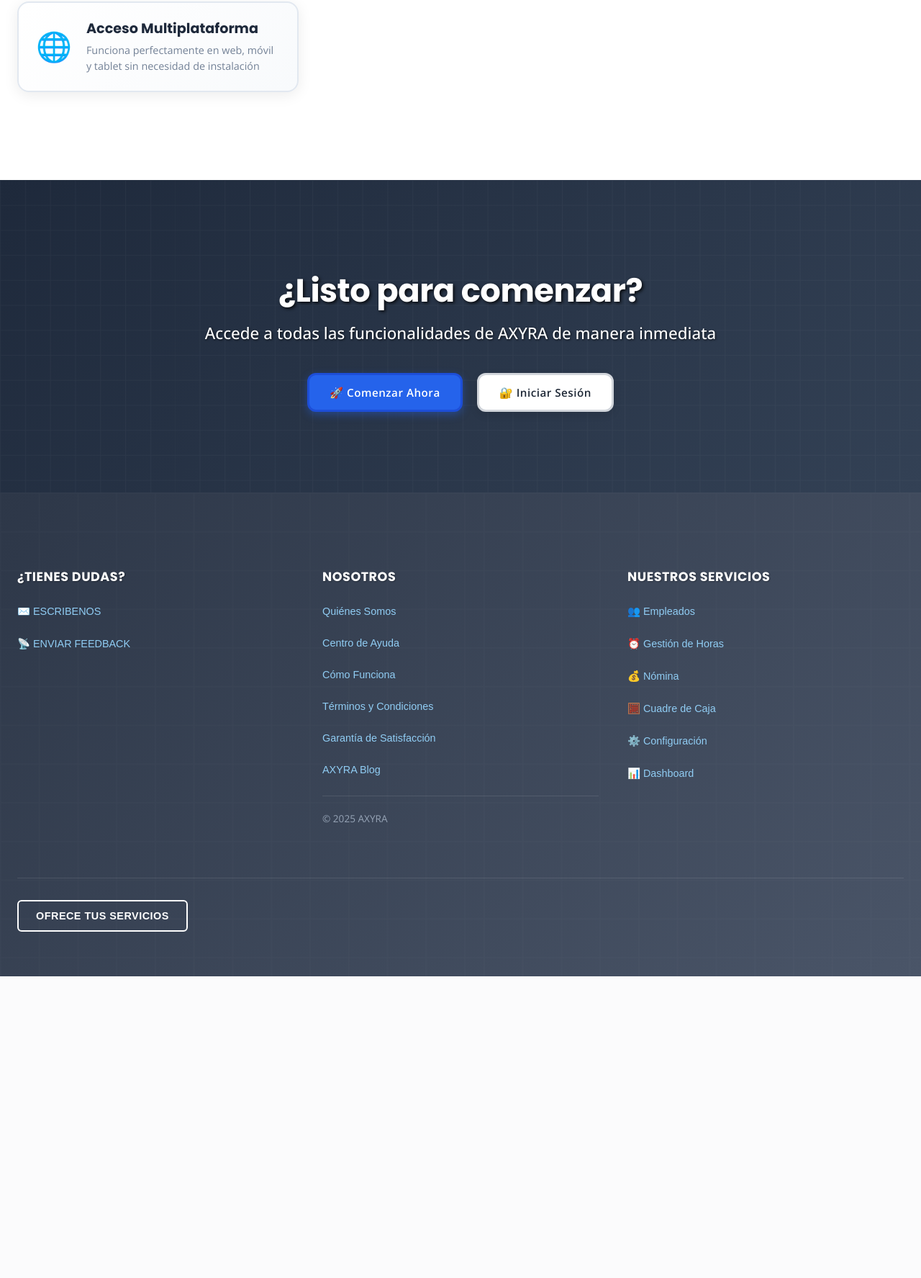
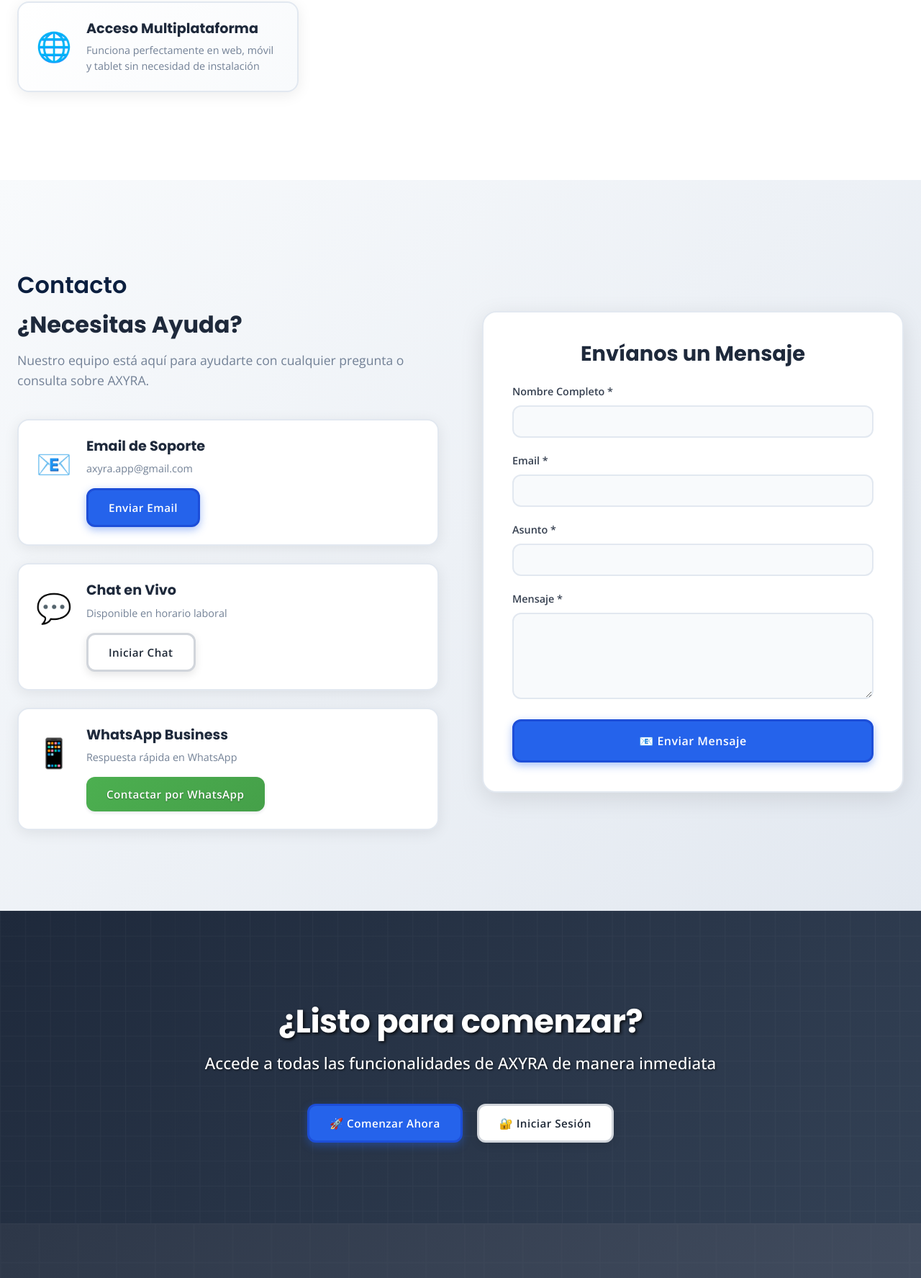
Before and after one commit to axyra-app/axyra-sistema-gestion, a FastAPI app: page / in a window 1280 px wide. Shown: the part 2788-4563 px from the top of the page at 72% size. Before the commit the page ends 4144 px from the top, so only its background shows below. Run offline with FastAPI, Linux system fonts and the light colour scheme; data that the repository does not hold is empty.

Commit message:
Fix authentication issues and add comprehensive contact section - Fix automatic login by modifying loadExistingSession() to require manual authentication - Add complete contact section with working navigation and contact form - Implement proper authentication flow in dashboard with user-friendly messages - Add contact methods: email support, live chat (placeholder), and WhatsApp - Create professional contact form with validation and confirmation modal - Add CSS styles for contact section and authentication required messages - Fix dashboard authentication to show login message instead of redirecting - Implement proper session management without automatic authentication loops

```diff
--- a/frontend/index.html
+++ b/frontend/index.html
@@ -204,6 +204,83 @@
               <h3>Acceso Multiplataforma</h3>
               <p>Funciona perfectamente en web, móvil y tablet sin necesidad de instalación</p>
             </div>
+          </div>
+        </div>
+      </div>
+    </section>
+
+    <!-- Sección de Contacto -->
+    <section class="axyra-contact" id="contacto">
+      <div class="axyra-container">
+        <h2 class="axyra-section-title">Contacto</h2>
+        <div class="axyra-contact-content">
+          <div class="axyra-contact-info">
+            <h3>¿Necesitas Ayuda?</h3>
+            <p>Nuestro equipo está aquí para ayudarte con cualquier pregunta o consulta sobre AXYRA.</p>
+
+            <div class="axyra-contact-methods">
+              <div class="axyra-contact-method">
+                <div class="axyra-contact-icon">📧</div>
+                <div class="axyra-contact-details">
+                  <h4>Email de Soporte</h4>
+                  <p>axyra.app@gmail.com</p>
+                  <button class="axyra-btn axyra-btn-primary" onclick="enviarEmailSoporte()">
+                    Enviar Email
+                  </button>
+                </div>
+              </div>
+
+              <div class="axyra-contact-method">
+                <div class="axyra-contact-icon">💬</div>
+                <div class="axyra-contact-details">
+                  <h4>Chat en Vivo</h4>
+                  <p>Disponible en horario laboral</p>
+                  <button class="axyra-btn axyra-btn-secondary" onclick="iniciarChat()">
+                    Iniciar Chat
+                  </button>
+                </div>
+              </div>
+
+              <div class="axyra-contact-method">
+                <div class="axyra-contact-icon">📱</div>
+                <div class="axyra-contact-details">
+                  <h4>WhatsApp Business</h4>
+                  <p>Respuesta rápida en WhatsApp</p>
+                  <button class="axyra-btn axyra-btn-success" onclick="contactarWhatsApp()">
+                    Contactar por WhatsApp
+                  </button>
+                </div>
+              </div>
+            </div>
+          </div>
+
+          <div class="axyra-contact-form">
+            <h3>Envíanos un Mensaje</h3>
+            <form id="contactForm" onsubmit="enviarMensajeContacto(event)">
+              <div class="form-group">
+                <label for="contactName">Nombre Completo *</label>
+                <input type="text" id="contactName" name="name" required>
+              </div>
+
+              <div class="form-group">
+                <label for="contactEmail">Email *</label>
+                <input type="email" id="contactEmail" name="email" required>
+              </div>
+
+              <div class="form-group">
+                <label for="contactSubject">Asunto *</label>
+                <input type="text" id="contactSubject" name="subject" required>
+              </div>
+
+              <div class="form-group">
+                <label for="contactMessage">Mensaje *</label>
+                <textarea id="contactMessage" name="message" rows="5" required></textarea>
+              </div>
+
+              <button type="submit" class="axyra-btn axyra-btn-primary">
+                📧 Enviar Mensaje
+              </button>
+            </form>
           </div>
         </div>
       </div>
@@ -1018,6 +1095,103 @@
           showAuthModal();
         }
       }
+
+      // ========================================
+      // FUNCIONES DE CONTACTO
+      // ========================================
+
+      function enviarEmailSoporte() {
+        window.open('mailto:axyra.app@gmail.com?subject=Soporte AXYRA', '_blank');
+      }
+
+      function iniciarChat() {
+        const modal = document.createElement('div');
+        modal.className = 'axyra-modal';
+        modal.style.display = 'flex';
+        modal.innerHTML = `
+          <div class="axyra-modal-content">
+            <div class="axyra-modal-header">
+              <h3>💬 Chat en Vivo</h3>
+              <button class="axyra-modal-close" onclick="this.closest('.axyra-modal').remove()">&times;</button>
+            </div>
+            <div class="axyra-modal-body">
+              <h4>Chat en Vivo - Próximamente</h4>
+              <p>Estamos implementando un sistema de chat en vivo para brindarte soporte inmediato.</p>
+
+              <h5>📧 Mientras tanto, contáctanos por:</h5>
+              <ul>
+                <li><strong>Email:</strong> axyra.app@gmail.com</li>
+                <li><strong>WhatsApp:</strong> +57 300 123 4567</li>
+                <li><strong>Horario:</strong> Lunes a Viernes 9:00 AM - 6:00 PM</li>
+              </ul>
+
+              <div class="axyra-modal-actions">
+                <button class="axyra-btn axyra-btn-primary" onclick="enviarEmailSoporte()">
+                  📧 Enviar Email
+                </button>
+                <button class="axyra-btn axyra-btn-secondary" onclick="contactarWhatsApp()">
+                  📱 WhatsApp
+                </button>
+              </div>
+            </div>
+          </div>
+        `;
+        document.body.appendChild(modal);
+      }
+
+      function contactarWhatsApp() {
+        const mensaje = encodeURIComponent('Hola, necesito información sobre AXYRA');
+        window.open(`https://wa.me/573001234567?text=${mensaje}`, '_blank');
+      }
+
+      function enviarMensajeContacto(event) {
+        event.preventDefault();
+
+        const formData = new FormData(event.target);
+        const data = {
+          name: formData.get('name'),
+          email: formData.get('email'),
+          subject: formData.get('subject'),
+          message: formData.get('message')
+        };
+
+        // Simular envío (en producción esto iría a un servidor)
+        const modal = document.createElement('div');
+        modal.className = 'axyra-modal';
+        modal.style.display = 'flex';
+        modal.innerHTML = `
+          <div class="axyra-modal-content">
+            <div class="axyra-modal-header">
+              <h3>✅ Mensaje Enviado</h3>
+              <button class="axyra-modal-close" onclick="this.closest('.axyra-modal').remove()">&times;</button>
+            </div>
+            <div class="axyra-modal-body">
+              <h4>¡Gracias por tu mensaje!</h4>
+              <p>Hemos recibido tu consulta y te responderemos en las próximas 24 horas.</p>
+
+              <h5>📋 Detalles del mensaje:</h5>
+              <ul>
+                <li><strong>Nombre:</strong> ${data.name}</li>
+                <li><strong>Email:</strong> ${data.email}</li>
+                <li><strong>Asunto:</strong> ${data.subject}</li>
+                <li><strong>Mensaje:</strong> ${data.message}</li>
+              </ul>
+
+              <p><strong>📧 Email de confirmación enviado a:</strong> ${data.email}</p>
+
+              <div class="axyra-modal-actions">
+                <button class="axyra-btn axyra-btn-primary" onclick="this.closest('.axyra-modal').remove()">
+                  ✅ Entendido
+                </button>
+              </div>
+            </div>
+          </div>
+        `;
+        document.body.appendChild(modal);
+
+        // Limpiar formulario
+        event.target.reset();
+      }
     </script>
   </body>
 </html>
--- a/frontend/static/axyra-styles.css
+++ b/frontend/static/axyra-styles.css
@@ -3339,3 +3339,202 @@
   line-height: 1.5;
   margin: 0;
 }
+
+/* ========================================
+   SECCIÓN DE CONTACTO
+   ======================================== */
+.axyra-contact {
+  background: linear-gradient(135deg, #f8fafc 0%, #e2e8f0 100%);
+  padding: 80px 0;
+}
+
+.axyra-contact-content {
+  display: grid;
+  grid-template-columns: 1fr 1fr;
+  gap: 60px;
+  align-items: start;
+}
+
+.axyra-contact-info h3 {
+  color: #1e293b;
+  font-size: 2rem;
+  font-weight: 700;
+  margin-bottom: 16px;
+}
+
+.axyra-contact-info > p {
+  color: #64748b;
+  font-size: 1.1rem;
+  line-height: 1.6;
+  margin-bottom: 40px;
+}
+
+.axyra-contact-methods {
+  display: flex;
+  flex-direction: column;
+  gap: 24px;
+}
+
+.axyra-contact-method {
+  display: flex;
+  align-items: flex-start;
+  gap: 20px;
+  padding: 24px;
+  background: #ffffff;
+  border: 2px solid #e2e8f0;
+  border-radius: 16px;
+  box-shadow: 0 4px 20px rgba(0, 0, 0, 0.08);
+  transition: all 0.3s ease;
+}
+
+.axyra-contact-method:hover {
+  transform: translateY(-4px);
+  box-shadow: 0 8px 30px rgba(0, 0, 0, 0.12);
+  border-color: #3b82f6;
+}
+
+.axyra-contact-icon {
+  font-size: 2.5rem;
+  flex-shrink: 0;
+  margin-top: 4px;
+}
+
+.axyra-contact-details h4 {
+  color: #1e293b;
+  font-weight: 700;
+  font-size: 1.2rem;
+  margin-bottom: 8px;
+}
+
+.axyra-contact-details p {
+  color: #64748b;
+  font-size: 0.9rem;
+  margin-bottom: 16px;
+}
+
+.axyra-contact-form {
+  background: #ffffff;
+  padding: 40px;
+  border: 2px solid #e2e8f0;
+  border-radius: 20px;
+  box-shadow: 0 8px 32px rgba(0, 0, 0, 0.1);
+}
+
+.axyra-contact-form h3 {
+  color: #1e293b;
+  font-size: 1.8rem;
+  font-weight: 700;
+  margin-bottom: 24px;
+  text-align: center;
+}
+
+.axyra-contact-form .form-group {
+  margin-bottom: 20px;
+}
+
+.axyra-contact-form label {
+  display: block;
+  color: #374151;
+  font-weight: 600;
+  font-size: 0.9rem;
+  margin-bottom: 8px;
+}
+
+.axyra-contact-form input,
+.axyra-contact-form textarea {
+  width: 100%;
+  padding: 12px 16px;
+  border: 2px solid #e2e8f0;
+  border-radius: 12px;
+  font-size: 0.95rem;
+  transition: all 0.3s ease;
+  background: #f8fafc;
+}
+
+.axyra-contact-form input:focus,
+.axyra-contact-form textarea:focus {
+  outline: none;
+  border-color: #3b82f6;
+  background: #ffffff;
+  box-shadow: 0 0 0 3px rgba(59, 130, 246, 0.1);
+}
+
+.axyra-contact-form textarea {
+  resize: vertical;
+  min-height: 120px;
+}
+
+.axyra-contact-form button {
+  width: 100%;
+  padding: 16px;
+  font-size: 1rem;
+  font-weight: 600;
+}
+
+/* Responsive para contacto */
+@media (max-width: 768px) {
+  .axyra-contact-content {
+    grid-template-columns: 1fr;
+    gap: 40px;
+  }
+
+  .axyra-contact {
+    padding: 60px 0;
+  }
+
+  .axyra-contact-form {
+    padding: 30px 20px;
+  }
+}
+
+/* ========================================
+   TARJETA DE AUTENTICACIÓN REQUERIDA
+   ======================================== */
+.axyra-auth-required-card {
+  background: linear-gradient(135deg, #ffffff 0%, #f8fafc 100%);
+  border: 2px solid #e2e8f0;
+  border-radius: 24px;
+  padding: 48px;
+  text-align: center;
+  box-shadow: 0 8px 32px rgba(0, 0, 0, 0.1);
+  max-width: 600px;
+  margin: 0 auto;
+}
+
+.axyra-auth-required-icon {
+  width: 80px;
+  height: 80px;
+  background: linear-gradient(135deg, #3b82f6, #8b5cf6);
+  border-radius: 50%;
+  display: flex;
+  align-items: center;
+  justify-content: center;
+  color: white;
+  font-size: 32px;
+  margin: 0 auto 24px;
+}
+
+.axyra-auth-required-card h2 {
+  color: #1e293b;
+  font-size: 1.8rem;
+  font-weight: 700;
+  margin-bottom: 16px;
+}
+
+.axyra-auth-required-card p {
+  color: #64748b;
+  font-size: 1.1rem;
+  line-height: 1.6;
+  margin-bottom: 32px;
+}
+
+.axyra-auth-actions {
+  display: flex;
+  gap: 16px;
+  justify-content: center;
+  flex-wrap: wrap;
+}
+
+.axyra-auth-actions .axyra-btn {
+  min-width: 160px;
+}
```
Also changed, not shown: frontend/modulos/dashboard/dashboard.html (+49 -2 lines), frontend/static/isolated-auth.js (+17 -13 lines).
